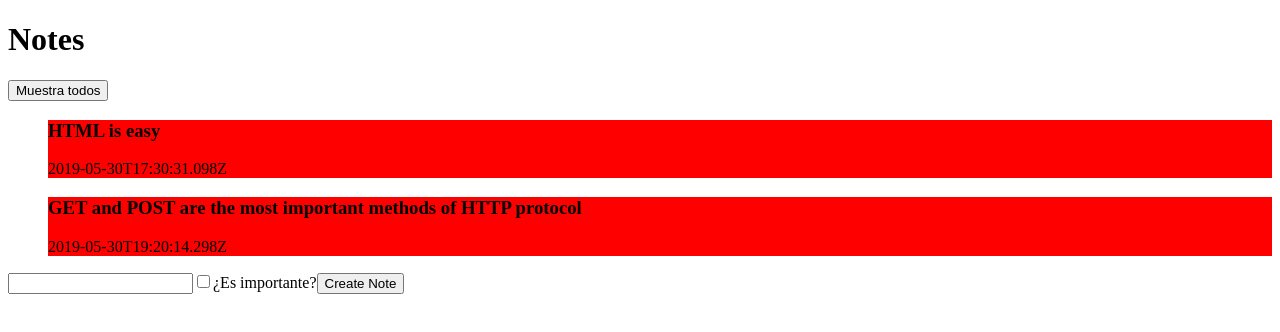
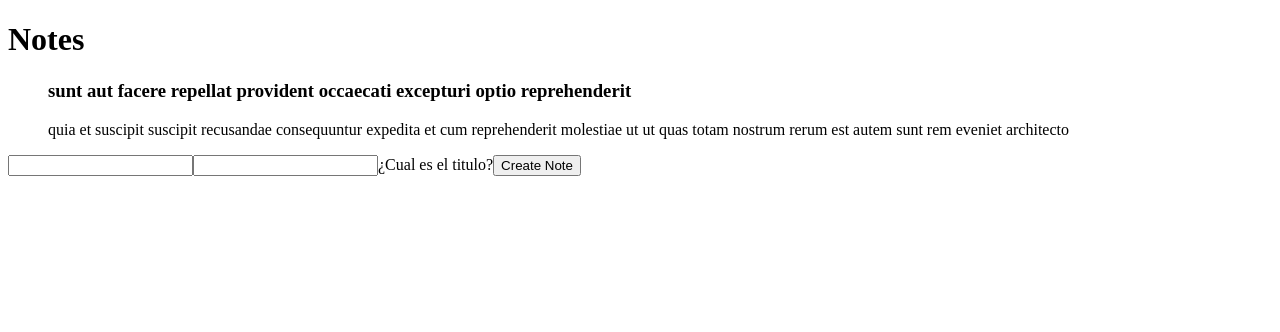
Before and after one commit to NachoBasilio/Apuntes-Bootcamp-Midu, a React (Vite) app in the folder Part2/apuntes/: page / in a window 1280 px wide. Shown: the top 332 px of the page. Built offline with nearby package versions, Linux system fonts and the light colour scheme.

Commit message:
Adaptado para usara jsonplaceholder

```diff
--- a/Part2/apuntes/src/App.jsx
+++ b/Part2/apuntes/src/App.jsx
@@ -2,22 +2,10 @@ import { useState } from "react"
 import Note from "./components/Note"
 const initialNotes = [
   {
+    userId: 1,
     id: 1,
-    content: 'HTML is easy',
-    date: '2019-05-30T17:30:31.098Z',
-    important: true,
-  },
-  {
-    id: 2,
-    content: 'Browser can execute only JavaScript',
-    date: '2019-05-30T18:39:34.091Z',
-    important: false,
-  },
-  {
-    id: 3,
-    content: 'GET and POST are the most important methods of HTTP protocol',
-    date: '2019-05-30T19:20:14.298Z',
-    important: true,
+    title: "sunt aut facere repellat provident occaecati excepturi optio reprehenderit",
+    body: "quia et suscipit\nsuscipit recusandae consequuntur expedita et cum\nreprehenderit molestiae ut ut quas totam\nnostrum rerum est autem sunt rem eveniet architecto"
   },
 ]
 
@@ -25,53 +13,40 @@ const initialNotes = [
 const App = () => {
   const [notes, setNotes] = useState(initialNotes)
   const [newNote, setNewNote] = useState('')
-  const [important, setImportant] = useState(false)
-  const [filter, setFilter] = useState(true)
+  const [title, setTitle] = useState("")
 
   const handleChangeText = (e) => {
     setNewNote(e.target.value)
   }
   const handleChangeImp = (e) => {
-    setImportant(e.target.checked)
+    setTitle(e.target.value)
   }
-  const handlerFilter = () =>{
-    setFilter(prevValue => !prevValue)
-  }
+
 
   const handleSubmit = (e) => {
     e.preventDefault()
-    const fecha = new Date();
     setNotes([
       ...notes,
       {
         id: notes.length + 1,
-        date: fecha.toISOString(),
-        content: newNote,
-        important: important,
+        body: newNote,
+
       },
     ]);
     // Reinicia el estado del input de la nota y del checkbox
     setNewNote('');
-    setImportant(false);
+    setTitle('');
   };
 
   return (
     <div>
       <h1>Notes</h1>
-      <button
-      onClick={handlerFilter}
-      >Muestra todos</button>
       <ol>
         {
-          filter ?
           notes.map(note =>
-            (note.important ?
-            <Note key={note.id} {...note}></Note> :
-            ""
+            (
+            <Note key={note.id} {...note}></Note>
             )
-          ) :
-          notes.map(note =>
-            <Note key={note.id} {...note}></Note>
           )
         }
       </ol>
@@ -82,12 +57,12 @@ const App = () => {
           value={newNote}
           />
           <input
-          id="Checkbox"
-          type="checkbox"
+          id="titulo"
+          type="text"
           onChange={handleChangeImp}
-          checked={important}
+          value={title}
           />
-          <label htmlFor="Checkbox">¿Es importante?</label>
+          <label htmlFor="titulo">¿Cual es el titulo?</label>
           <button>Create Note</button>
         </form>
     </div>
--- a/Part2/apuntes/src/components/Note.jsx
+++ b/Part2/apuntes/src/components/Note.jsx
@@ -1,18 +1,17 @@
 import PropTypes from 'prop-types';
 
 
-export default function Note({important, content, date}) {
+export default function Note({title, body}) {
   return (
-    <div className={important ? "red" : "green"}>
-        <h3>{content}</h3>
-        <time>{date}</time>
+    <div>
+        <h3>{title}</h3>
+        <p>{body}</p>
     </div>
   )
 }
 
 
 Note.propTypes = {
-    important: PropTypes.bool.isRequired,
-    content: PropTypes.string.isRequired,
-    date: PropTypes.string.isRequired,
+    title: PropTypes.string.isRequired,
+    body: PropTypes.string.isRequired,
 }
```
